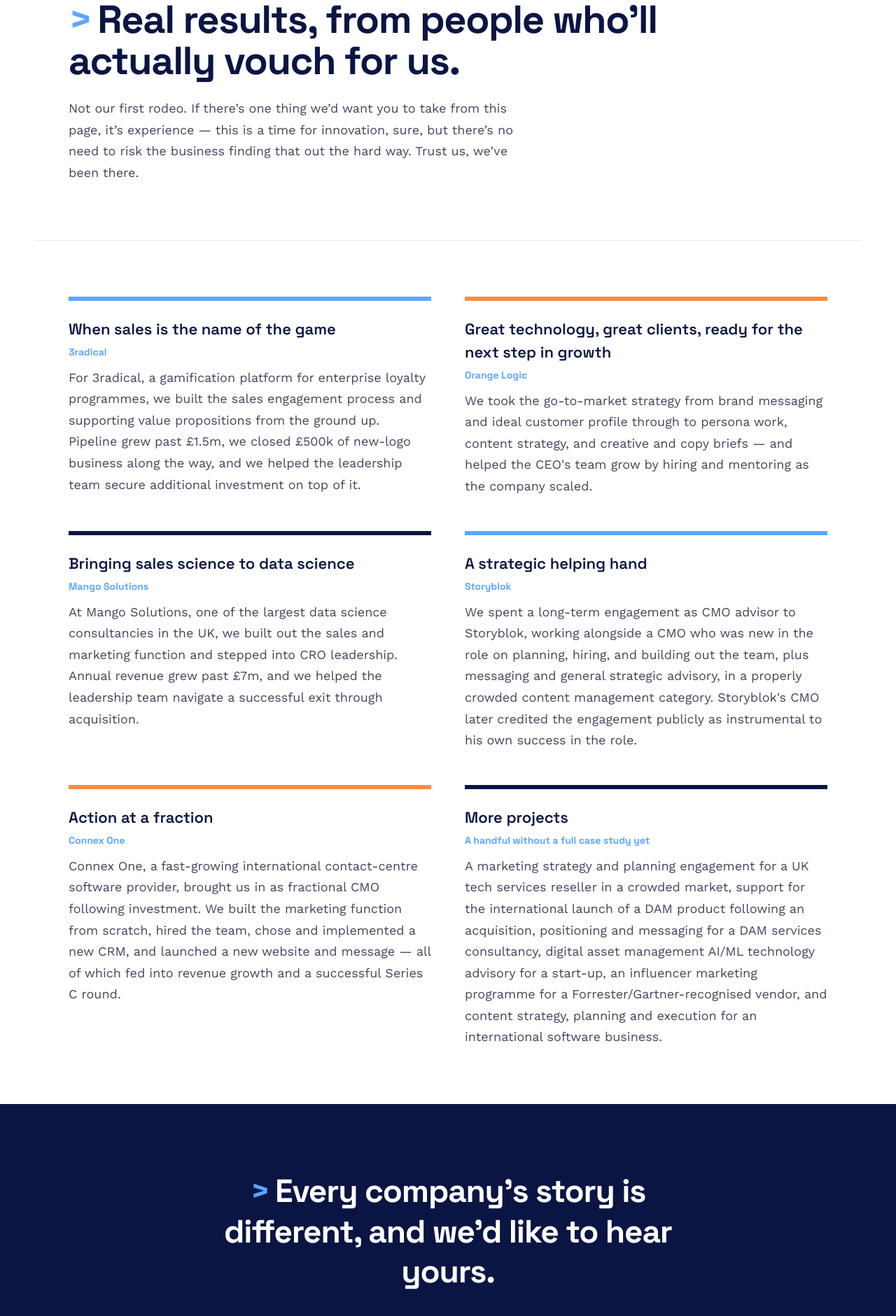
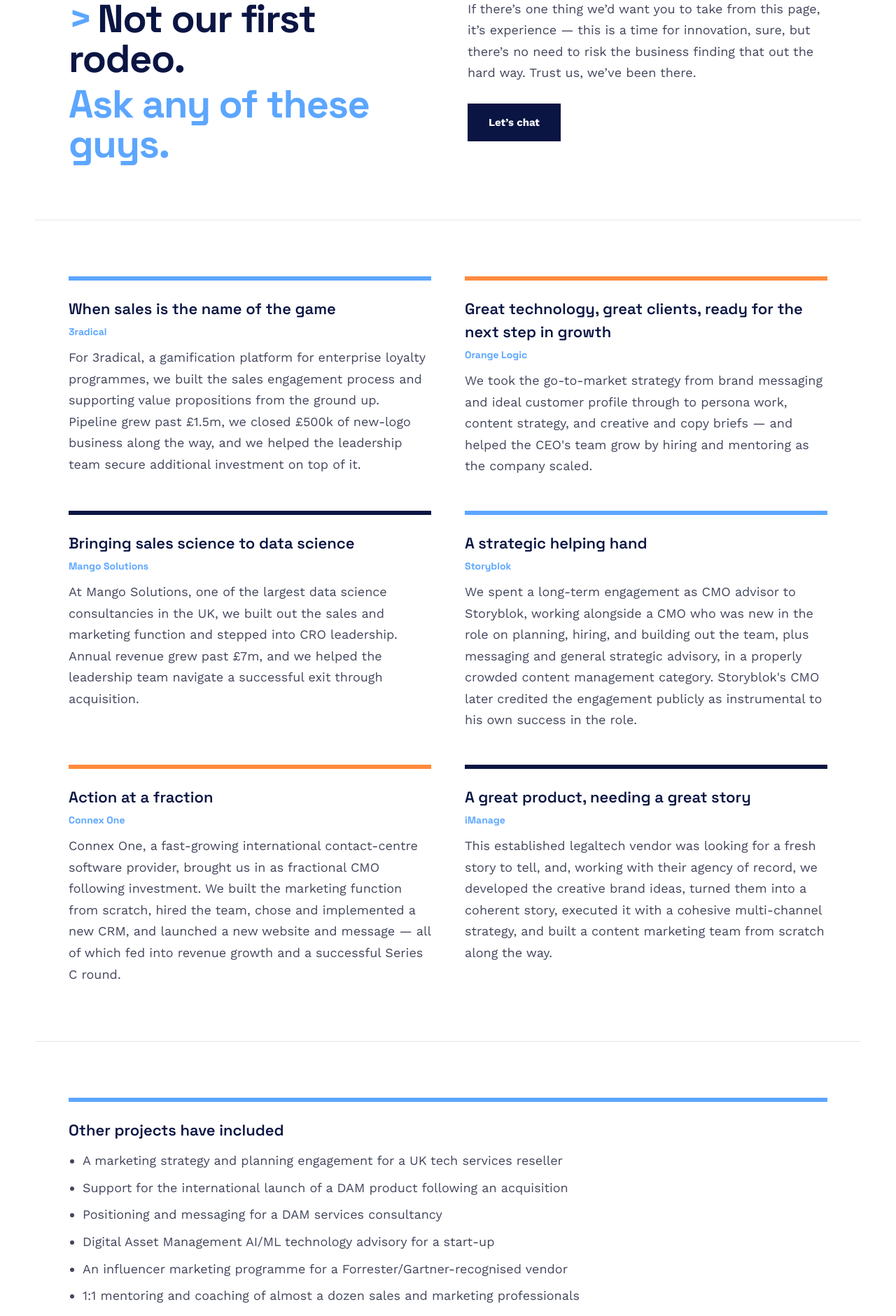
Before and after one commit to vb-iant/velocity-b, a Next.js app: page /our-work in a window 1280 px wide. Shown: the part 180-2061 px from the top of the page at 70% size. Built offline with nearby package versions, Linux system fonts and the light colour scheme.

Commit message:
Our Work: two-column hero, add iManage case study, correct Other Projects list

```diff
--- a/app/our-work/page.tsx
+++ b/app/our-work/page.tsx
@@ -5,6 +5,7 @@
   title: "Our Work — Velocity-B",
 };
 
+const ctaSolid = "inline-block bg-navy px-[30px] py-4 text-[15px] font-bold text-white";
 const ctaAccent = "inline-block bg-orange px-[30px] py-4 text-[15px] font-bold text-navy";
 
 const colorClasses = {
@@ -45,11 +46,20 @@
     body: "Connex One, a fast-growing international contact-centre software provider, brought us in as fractional CMO following investment. We built the marketing function from scratch, hired the team, chose and implemented a new CRM, and launched a new website and message — all of which fed into revenue growth and a successful Series C round.",
   },
   {
-    title: "More projects",
-    client: "A handful without a full case study yet",
+    title: "A great product, needing a great story",
+    client: "iManage",
     color: "navy" as const,
-    body: "A marketing strategy and planning engagement for a UK tech services reseller in a crowded market, support for the international launch of a DAM product following an acquisition, positioning and messaging for a DAM services consultancy, digital asset management AI/ML technology advisory for a start-up, an influencer marketing programme for a Forrester/Gartner-recognised vendor, and content strategy, planning and execution for an international software business.",
+    body: "This established legaltech vendor was looking for a fresh story to tell, and, working with their agency of record, we developed the creative brand ideas, turned them into a coherent story, executed it with a cohesive multi-channel strategy, and built a content marketing team from scratch along the way.",
   },
+];
+
+const OTHER_PROJECTS = [
+  "A marketing strategy and planning engagement for a UK tech services reseller",
+  "Support for the international launch of a DAM product following an acquisition",
+  "Positioning and messaging for a DAM services consultancy",
+  "Digital Asset Management AI/ML technology advisory for a start-up",
+  "An influencer marketing programme for a Forrester/Gartner-recognised vendor",
+  "1:1 mentoring and coaching of almost a dozen sales and marketing professionals",
 ];
 
 export default function OurWorkPage() {
@@ -57,16 +67,27 @@
     <main>
       {/* Hero */}
       <section className="mx-auto max-w-[1180px] px-12 py-20">
-        <h1 className="font-display max-w-[900px] text-[42px] font-bold leading-[1.06] tracking-tight md:text-[56px]">
-          <AnimatedChevron className="text-blue" />
-          Real results, from people who&rsquo;ll actually vouch for us.
-        </h1>
-        <p className="mt-6 max-w-[660px] text-lg leading-[1.7] text-[#42465c]">
-          Not our first rodeo. If there&rsquo;s one thing we&rsquo;d want you
-          to take from this page, it&rsquo;s experience — this is a time for
-          innovation, sure, but there&rsquo;s no need to risk the business
-          finding that out the hard way. Trust us, we&rsquo;ve been there.
-        </p>
+        <div className="grid grid-cols-1 items-start gap-14 md:grid-cols-2">
+          <div>
+            <h1 className="font-display text-[42px] font-bold leading-[1.02] tracking-tight md:text-[56px]">
+              <AnimatedChevron className="text-blue" />Not our first rodeo.
+            </h1>
+            <h2 className="font-display mt-2 text-[42px] font-bold leading-[1.02] tracking-tight text-blue md:text-[56px]">
+              Ask any of these guys.
+            </h2>
+          </div>
+          <div>
+            <p className="max-w-[520px] text-lg leading-[1.7] text-[#42465c]">
+              If there&rsquo;s one thing we&rsquo;d want you to take from this
+              page, it&rsquo;s experience — this is a time for innovation,
+              sure, but there&rsquo;s no need to risk the business finding
+              that out the hard way. Trust us, we&rsquo;ve been there.
+            </p>
+            <Link href="/contact" className={`${ctaSolid} mt-7`}>
+              Let&rsquo;s chat
+            </Link>
+          </div>
+        </div>
       </section>
 
       {/* Case studies */}
@@ -91,6 +112,20 @@
         </div>
       </section>
 
+      {/* Other projects */}
+      <section className="mx-auto max-w-[1180px] border-t border-hair px-12 py-20">
+        <div className="border-t-[6px] border-blue pt-6">
+          <h3 className="font-display text-[22px] font-semibold">
+            Other projects have included
+          </h3>
+          <ul className="mt-3 max-w-[860px] list-disc space-y-2 pl-5 text-lg leading-[1.7] text-[#42465c]">
+            {OTHER_PROJECTS.map((item) => (
+              <li key={item}>{item}</li>
+            ))}
+          </ul>
+        </div>
+      </section>
+
       {/* Final CTA */}
       <div className="bg-navy px-12 py-24 text-center text-white">
         <h2 className="font-display mx-auto mb-9 max-w-[640px] text-[32px] font-bold leading-tight tracking-tight text-white md:text-[46px]">
```
